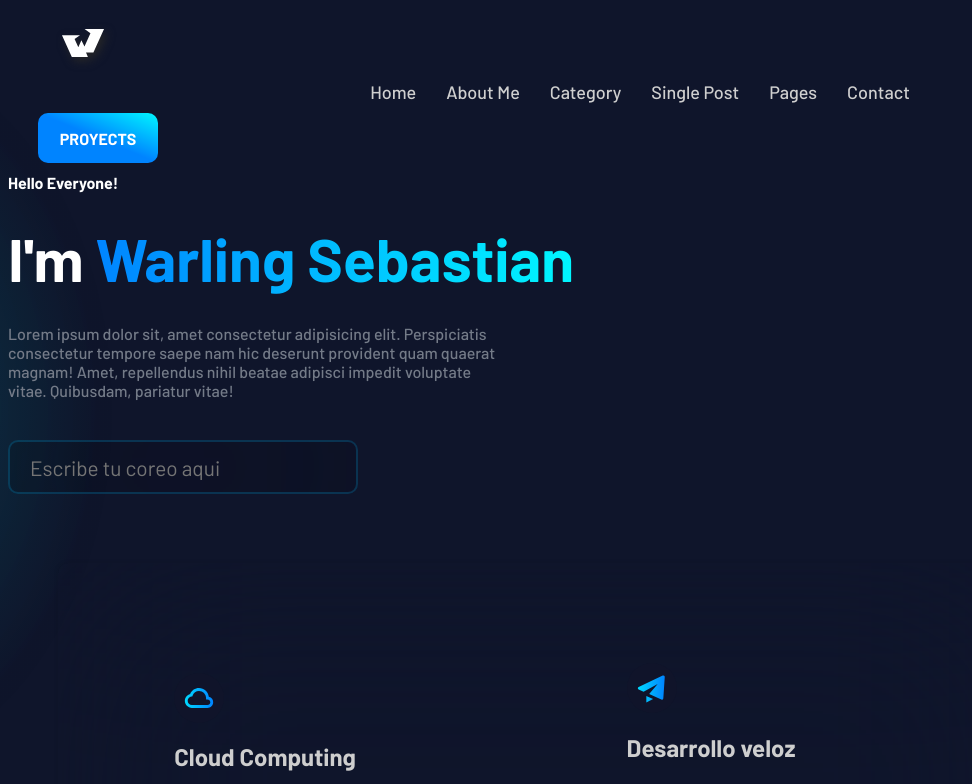
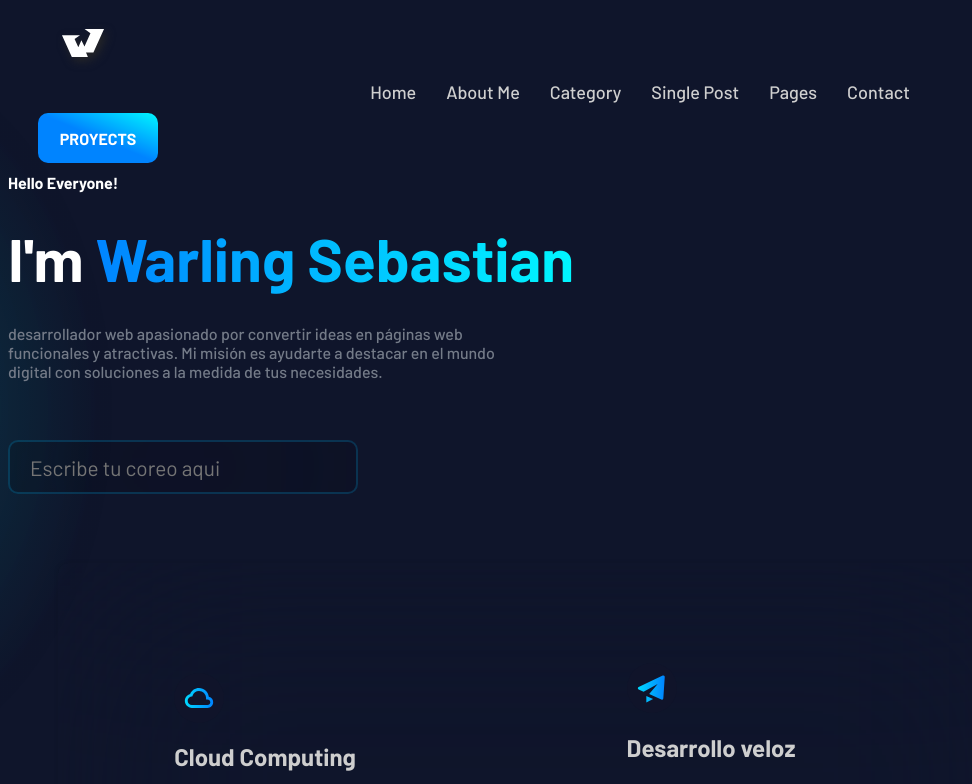
Before and after one commit to warling-lopez/Warling.dev, a React (Vite) app: page /desing/pruevas in a window 1280 px wide. Shown: the top 784 px of the page, without its empty margins (0-972 px from the left). Built offline with nearby package versions, Linux system fonts and the light colour scheme; no server answers.

Commit message:
mejore mi feed

```diff
--- a/src/components/conteiners/Hello_warling.jsx
+++ b/src/components/conteiners/Hello_warling.jsx
@@ -6,7 +6,7 @@ function Hello_warling() {
         <b>Hello Everyone!</b>
         <h1 className='h1_txt_index'>I'm <span className='txt_name_init_index'>Warling Sebastian</span>
         </h1>
-        <p className='p_txt_index'>Lorem ipsum dolor sit, amet consectetur adipisicing elit. Perspiciatis consectetur tempore saepe nam hic deserunt provident quam quaerat magnam! Amet, repellendus nihil beatae adipisci impedit voluptate vitae. Quibusdam, pariatur vitae!</p>
+        <p className='p_txt_index'>desarrollador web apasionado por convertir ideas en páginas web funcionales y atractivas. Mi misión es ayudarte a destacar en el mundo digital con soluciones a la medida de tus necesidades.</p>
     </div>
   )
 }
```
